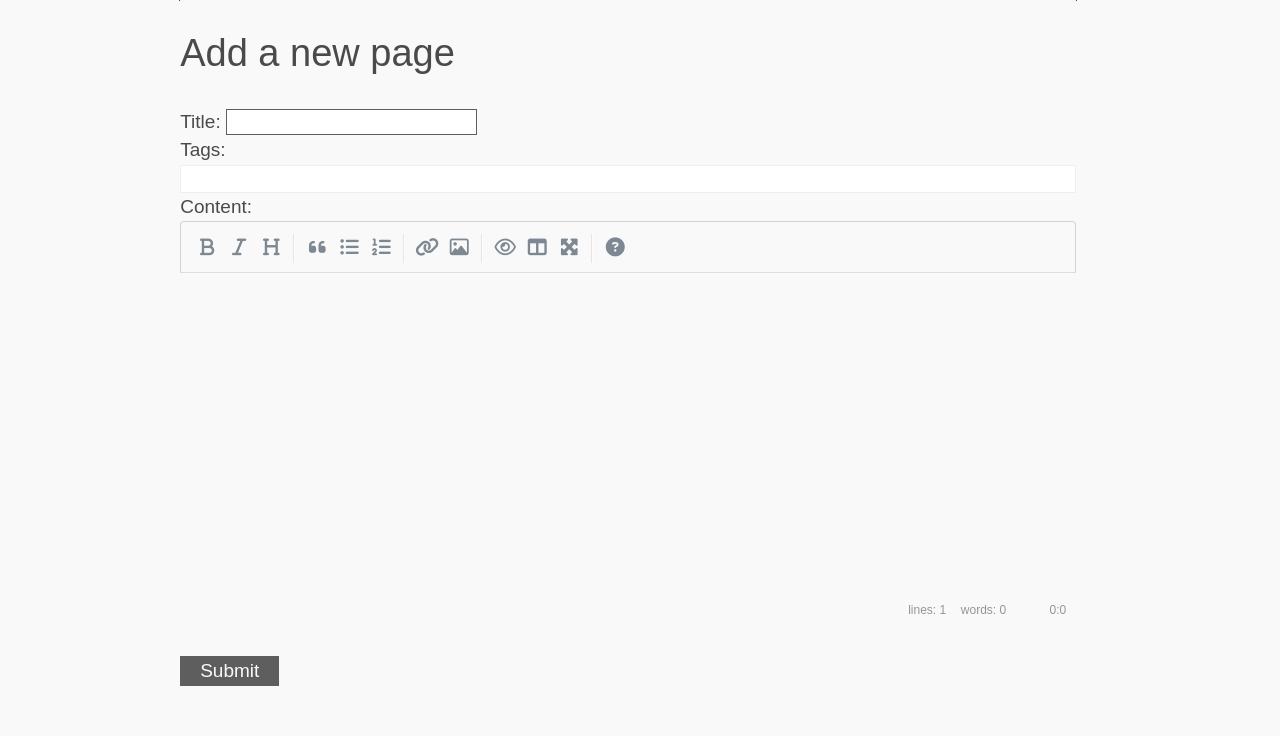
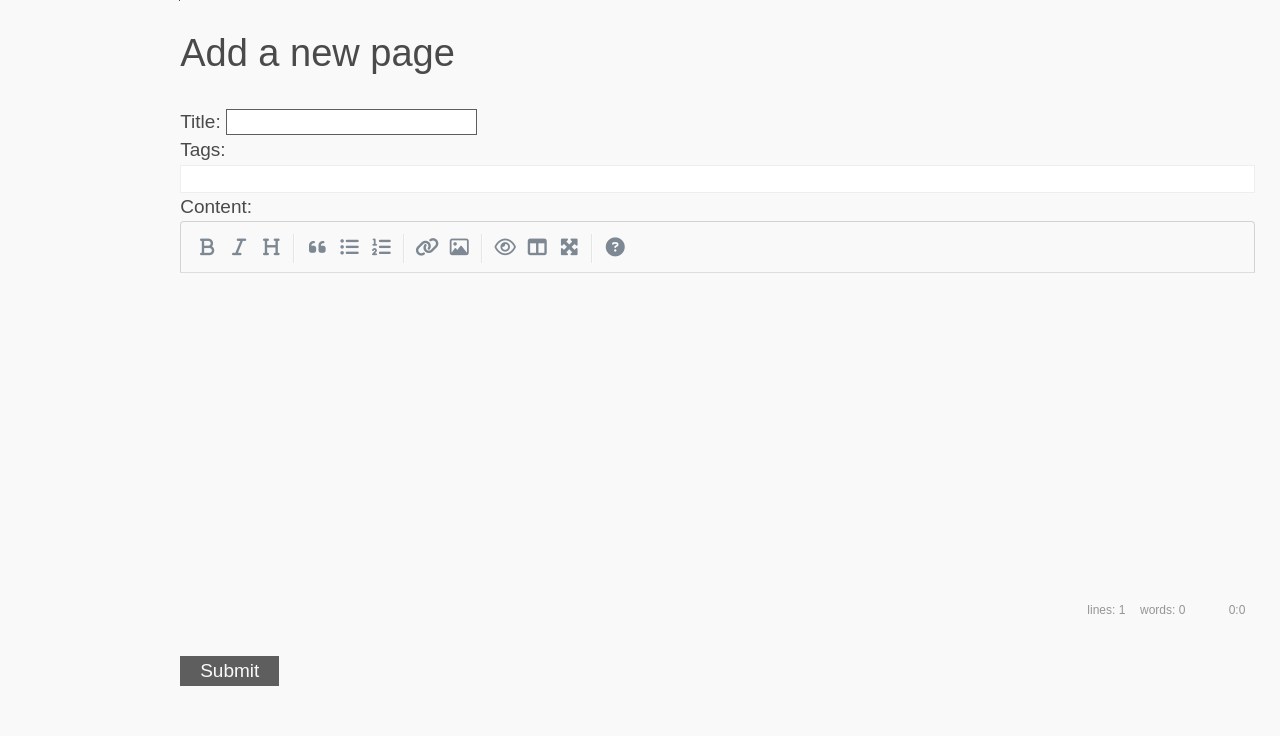
Before and after one commit to nycynik/WoxWiki, a Flask app: page /add in a window 1280 px wide. Shown: the part 64-800 px from the top of the page. Run offline with Flask 2, Linux system fonts and the light colour scheme; parts of the project's set-up code (start-up, migrations or seed data) failed here and were passed over; some libraries are stand-ins or nearby versions.

Commit message:
Removed right column

```diff
--- a/woxwiki/static/custom.css
+++ b/woxwiki/static/custom.css
@@ -62,7 +62,8 @@ body {
 
 #main {
     float:left;
-    width: 70%;
+    /* width: 70%; */
+    width: 84%;
 }
 
 #side-left {
@@ -72,12 +73,11 @@ body {
     border-right: solid 1px;
 }
 
-#side-right {
-    width: 14%;
-    min-height:1px;
-    float:left;
-    border-left: solid 1px;
-}
+/*     width: 14%; */
+/*     min-height:1px; */
+/*     float:left; */
+/*     border-left: solid 1px; */
+/* } */
 
 /* Tags */
 .tag-item {
```
